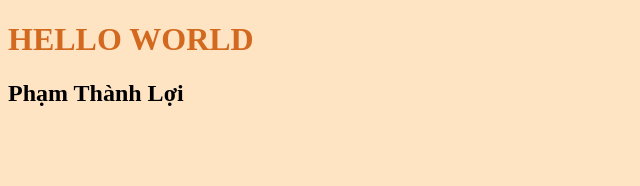
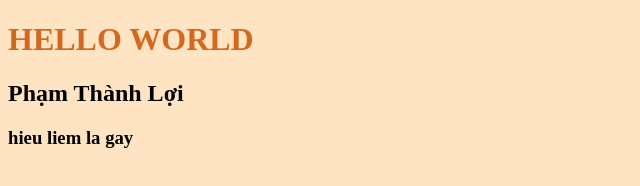
Before and after one commit to hieuliempham/git-practice, a plain HTML site: page index.html in a window 1280 px wide. Shown: the whole page, without its empty margins (0-640 px from the left). Drawn offline with Linux system fonts and the light colour scheme.

Commit message:
update index by Thanhloi

```diff
--- a/index.html
+++ b/index.html
@@ -9,5 +9,6 @@
 <body>
     <h1>HELLO WORLD</h1>
     <h2>Phạm Thành Lợi</h2>
+    <h3>hieu liem la gay</h3>
 </body>
 </html>
```
